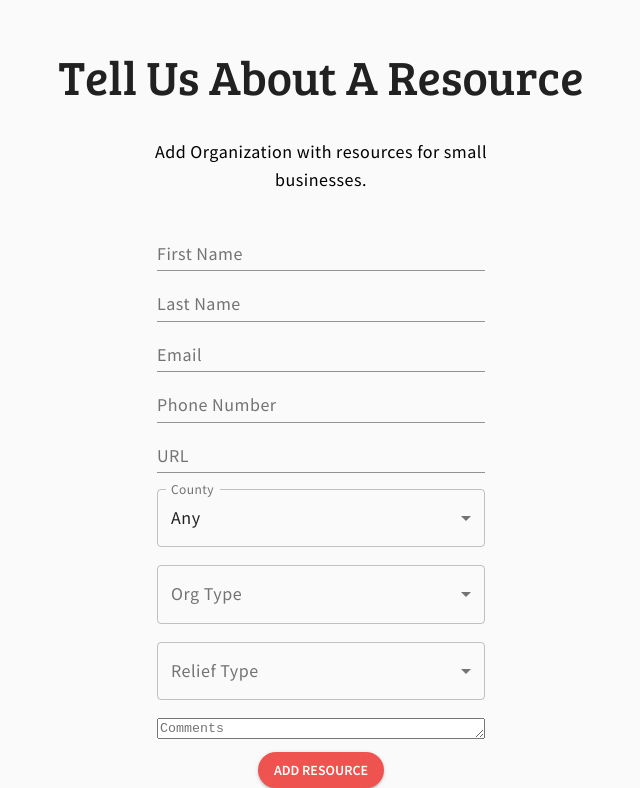
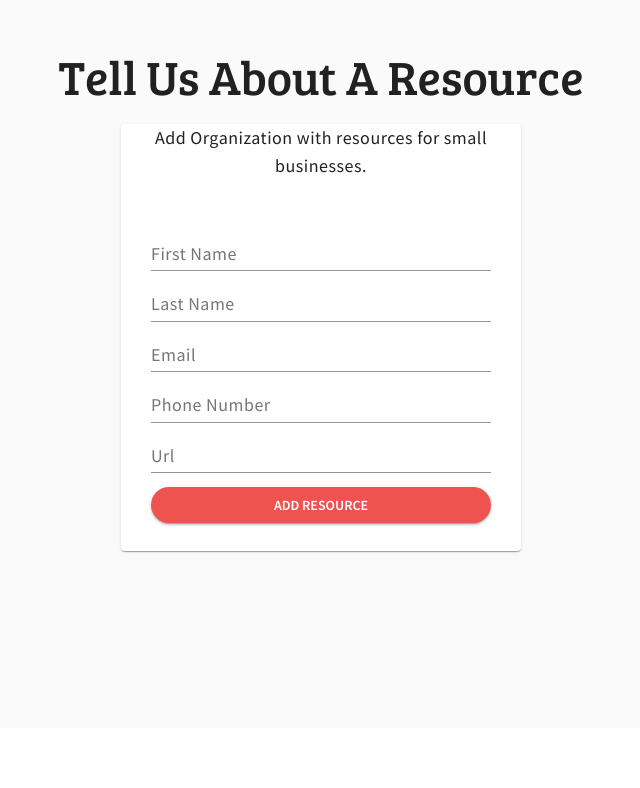
Before and after one commit to sfbrigade/datasci-bay-area-relief-frontend, a React (Create React App) app: page /add in a window 1280 px wide. Shown: the part 155-943 px from the top of the page, without its empty margins (319-959 px from the left). After the commit the page ends 883 px from the top, so only its background shows below. Built offline with nearby package versions, Linux system fonts and the light colour scheme; no server answers.

Commit message:
Introducing Formik form validation, reset states, and some nicety

```diff
--- a/src/components/addResources/AddResourceForm.tsx
+++ b/src/components/addResources/AddResourceForm.tsx
@@ -1,33 +1,41 @@
-import React, {ChangeEvent, useState} from "react";
+import React, {useState} from "react";
 import styled from "styled-components";
 import Select from "@material-ui/core/Select";
-import {County, OrgType, ReliefType} from "../../types";
-import FormControl from "@material-ui/core/FormControl";
-import InputLabel from "@material-ui/core/InputLabel";
+import {AddReliefBody, County, OrgType, ReliefType} from "../../types";
 import Button from "@material-ui/core/Button";
-import {Typography} from "@material-ui/core";
+import {Paper, Typography} from "@material-ui/core";
 import TextField from "@material-ui/core/TextField";
 import TextareaAutosize from "@material-ui/core/TextareaAutosize";
 import {colors} from "../../theme";
+import {useFormik} from "formik";
+import * as yup from "yup";
+import {addResult} from "../../api/axiosApi";
+import {AxiosResponse} from "axios";
 
-const AddResourceFormContainer = styled.form`
+const StyledPaper = styled(Paper)`
+  elevation: higher;
+`;
+
+const StyledForm = styled.form`
   display: flex;
   flex-direction: column;
-  align-items: center;
+  align-items: stretch;
   margin-top: 14px;
+  padding-left: 30px;
+  padding-right: 30px;
   border: 0;
 `;
 
-const AddResourceDescription = styled.div`
+const Description = styled.div`
   width: 400px;
   z-index: 10;
   margin-bottom: 27px;
 `;
 
-const AddResourceFormFields = styled.div`
+const Grouping = styled.div`
   display: flex;
   flex-direction: column;
-  width: 328px;
+  width: 400px;
 `;
 
 const StyledSelect = styled(Select)`
@@ -36,6 +44,8 @@ const StyledSelect = styled(Select)`
 
 const StyledTextField = styled(TextField)`
   margin-bottom: 1em;
+  margin-left: 1em;
+  margin-right: 1em;
 `;
 
 const StyledTextArea = styled(TextareaAutosize)`
@@ -47,7 +57,8 @@ const AddResourceButton = styled(Button)`
     width: auto;
     height: 36px;
     border-radius: 200px;
-
+    margin-top: 1em;
+    margin-bottom: 2em;
     :disabled {
       background-color: ${colors.primaryRed};
       color: black;
@@ -70,181 +81,138 @@ const SpacerDiv = styled.div`
 //     },
 //   });
 // };
+const phoneRegExp = /^((\\+[1-9]{1,4}[ \\-]*)|(\\([0-9]{2,3}\\)[ \\-]*)|([0-9]{2,4})[ \\-]*)*?[0-9]{3,4}?[ \\-]*[0-9]{3,4}?$/
+
+const validationSchema = yup.object({
+  firstName: yup.string(),
+  lastName: yup.string(),
+  email: yup.string()
+    .email("Enter a valid email")
+    .required("Email is required"),
+  phoneNumber: yup.string().matches(phoneRegExp, "Enter a valid phone number"),
+  url: yup.string()
+    .url("Enter a valid url")
+    .required("Url is required"),
+  comments: yup.string(),
+});
+
+const sleep = (callback: ()=>void, ms: number) => {
+  return setTimeout(callback, ms);
+}
 
 export const AddResourceForm = () => {
-  const [firstName, setFirstName] = useState("");
-  const [lastName, setLastName] = useState("");
-  const [email, setEmail] = useState("");
-  const [phoneNumber, setPhoneNumber] = useState("");
-  const [county, setCounty] = useState<County>(County.Any);
-  const [orgType, setOrgType] = useState<OrgType>();
-  const [reliefType, setReliefType] = useState<ReliefType>();
-  const [comments, setComments] = useState("");
-  const [url, setUrl] = useState("");
+  const [addResourceButtonText, setAddResourceButtonText] = useState("Add Resource");
+
+  const formik = useFormik({
+    initialValues: {
+      firstName: "",
+      lastName: "",
+      email: "",
+      phoneNumber: "",
+      county: "",
+      comments: "",
+      url: ""
+    },
+    validationSchema: validationSchema,
+    onSubmit: async (values) => {
+      console.log({values});
+      const resource: AddReliefBody = {
+        firstName: values.firstName,
+        lastName: values.lastName,
+        email: values.email,
+        phoneNumber: values.phoneNumber,
+        url: values.url,
+        county: values.county,
+        comments: values.comments
+      };
+      console.log({resource});
+      const response: AxiosResponse = await addResult(resource);
+      console.log({response});
+      if (response.status === 202) {
+        setAddResourceButtonText("Submitted!");
+
+        sleep(()=>{
+          formik.resetForm();
+          setAddResourceButtonText("Add Resource");
+        }, 2000);
+
+      } else if (response.status === 400) {
+        setAddResourceButtonText("Correct and Try Again");
+      } else {
+        setAddResourceButtonText("Try Again Later");
+      }
+    }
+  });
+
+  const validateFirstName = (value: string) => {
+    let error: string;
+    if (!value) {
+      error = "Required";
+    }
+    return error;
+  };
 
   return (
-    <AddResourceFormContainer>
-      <AddResourceDescription>
+    <StyledPaper>
+      <Description>
         <Typography variant="body1">
           Add Organization with resources for small businesses.
         </Typography>
-      </AddResourceDescription>
+      </Description>
 
-      <AddResourceFormFields>
-        <FormControl variant="outlined">
+      <Grouping>
+          <StyledForm onSubmit={formik.handleSubmit}>
             <StyledTextField
-            id="FirstName"
-            value={firstName}
-            onChange={(event) => setFirstName(event.target.value)}
+              id="firstName"
               label="First Name"
-            inputProps={{
-              name: "firstName",
-              id: "firstName-select"
-            }}
+              value={formik.values.firstName}
+              onChange={formik.handleChange}
+              error={formik.touched.firstName && Boolean(formik.errors.firstName)}
+              helperText={formik.touched.firstName && formik.errors.firstName}
             />
-        </FormControl>
-        <FormControl variant="outlined">
             <StyledTextField
-            id="LastName"
-            value={lastName}
-            onChange={(event) => setLastName(event.target.value)}
+              id="lastName"
               label="Last Name"
-            inputProps={{
-              name: "lastName",
-              id: "lastname-select"
-            }}
+              value={formik.values.lastName}
+              onChange={formik.handleChange}
+              error={formik.touched.lastName && Boolean(formik.errors.lastName)}
+              helperText={formik.touched.lastName && formik.errors.lastName}
             />
-        </FormControl>
-        <FormControl variant="outlined">
             <StyledTextField
-            id="Email"
-            value={email}
-            onChange={(event) => setEmail(event.target.value)}
+              id="email"
               label="Email"
-            inputProps={{
-              name: "email",
-              id: "email-select"
-            }}
+              value={formik.values.email}
+              onChange={formik.handleChange}
+              error={formik.touched.email && Boolean(formik.errors.email)}
+              helperText={formik.touched.email && formik.errors.email}
             />
-        </FormControl>
-        <FormControl variant="outlined">
             <StyledTextField
-            id="PhoneNumber"
+              id="phoneNumber"
               label="Phone Number"
-            value={phoneNumber}
-            onChange={(event) => setPhoneNumber(event.target.value)}
-            inputProps={{
-              name: "phoneNumber",
-              id: "phoneNumber-select"
-            }}
+              value={formik.values.phoneNumber}
+              onChange={formik.handleChange}
+              error={formik.touched.phoneNumber && Boolean(formik.errors.phoneNumber)}
+              helperText={formik.touched.phoneNumber && formik.errors.phoneNumber}
             />
-        </FormControl>
-        <FormControl variant="outlined">
             <StyledTextField
-            id="URL"
-            label="URL"
-            value={url}
-            onChange={(event) => setUrl(event.target.value)}
-            inputProps={{
-              name: "url",
-              id: "url-select"
-            }}
+              id="url"
+              label="Url"
+              value={formik.values.url}
+              onChange={formik.handleChange}
+              error={formik.touched.url && Boolean(formik.errors.url)}
+              helperText={formik.touched.url && formik.errors.url}
             />
-        </FormControl>
-        <SpacerDiv/>
-        <FormControl variant="outlined">
-          <InputLabel htmlFor="county-select">County</InputLabel>
-          <StyledSelect
-            native
-            data-testid="county"
-            value={county}
-            onChange={(event) => setCounty(event.target.value as County)}
-            label="County"
-            inputProps={{
-              name: "county",
-              id: "county-select"
-            }}
-          >
-            <option aria-label="None" value=""/>
-            <option value={County.SanFrancisco}>San Francisco</option>
-            <option value={County.Alameda}>Alameda</option>
-            <option value={County.SanMateo}>San Mateo</option>
-            <option value={County.ContraCosta}>Contra Costa</option>
-            <option value={County.SantaClara}>Santa Clara</option>
-            <option value={County.Any}>Any</option>
-          </StyledSelect>
-        </FormControl>
-        <FormControl variant="outlined">
-          <InputLabel htmlFor="OrgType">Org Type</InputLabel>
-          <StyledSelect
-            native
-            value={orgType}
-            onChange={(event) => setOrgType(event.target.value as OrgType)}
-            label="orgType"
-            data-testid="orgType"
-            inputProps={{
-              name: "orgType",
-              id: "orgType-select"
-            }}
-          >
-            <option aria-label="None" value=""/>
-            <option value={OrgType.SmallBusiness}>Small Business</option>
-            <option value={OrgType.NonProfit}>Non-Profit</option>
-          </StyledSelect>
-        </FormControl>
-        <FormControl variant="outlined">
-          <InputLabel htmlFor="ReliefType">Relief Type</InputLabel>
-          <StyledSelect
-            native
-            value={reliefType}
-            onChange={(event) => setReliefType(event.target.value as ReliefType)}
-            label="reliefType"
-            data-testid="reliefType"
-            inputProps={{
-              name: "reliefType",
-              id: "reliefType-select"
-            }}
-          >
-            <option aria-label="None" value=""/>
-            <option value={ReliefType.COVID}>Small Business</option>
-            <option value={ReliefType.ProtestDamage}>Protest Damage</option>
-          </StyledSelect>
-        </FormControl>
-        <FormControl variant="outlined">
-          <StyledTextArea
-            id="Comments"
-            data-testid="comments"
-            placeholder="Comments"
-            value={comments}
-            onChange={(event: ChangeEvent<HTMLTextAreaElement>) => setComments(event.target.value)}
-            // inputProps={{
-            //   name: "comments",
-            //   id: "comments-select",
-            // }}
-          />
-        </FormControl>
-      </AddResourceFormFields>
             <AddResourceButton
               variant="contained"
               color="primary"
-        onClick={() => {
-          const resource = {
-            firstName,
-            lastName,
-            email,
-            phoneNumber,
-            url,
-            county,
-            reliefType,
-            orgType,
-            comments
-          };
-          console.log({resource});
-        }}
+              disabled={(addResourceButtonText === "Submitted!" || addResourceButtonText === "Try Again Later")}
+              type="submit"
             >
-        Add Resource
+              {addResourceButtonText}
             </AddResourceButton>
-    </AddResourceFormContainer>
+          </StyledForm>
+      </Grouping>
+    </StyledPaper>
   );
 };
 
```
Also changed, not shown: package.json (+6 -1 lines), src/api/axiosApi.ts (+37 -3 lines), src/types.ts (+12 -0 lines), 1 other file (tests, documents, lock files or other folders). Lines whose indentation alone changed are shown as unchanged.
